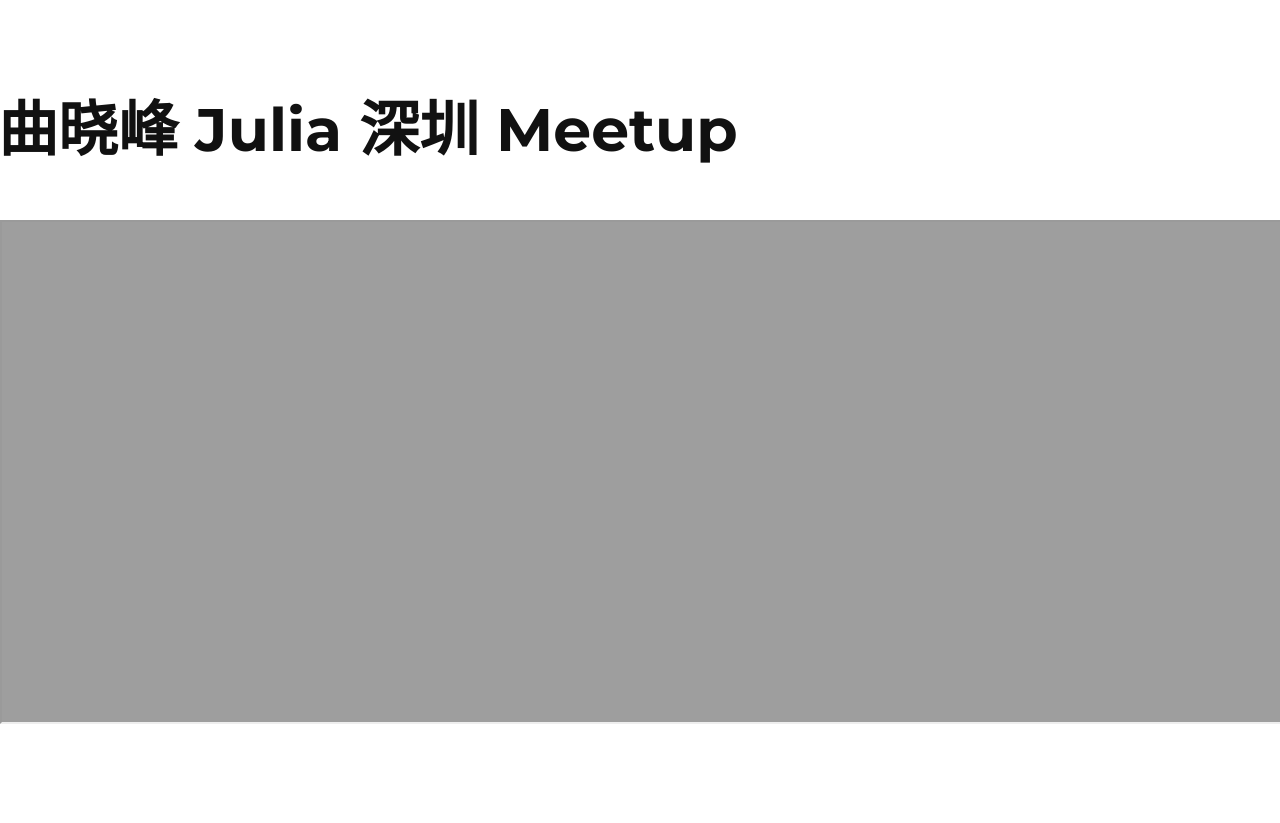
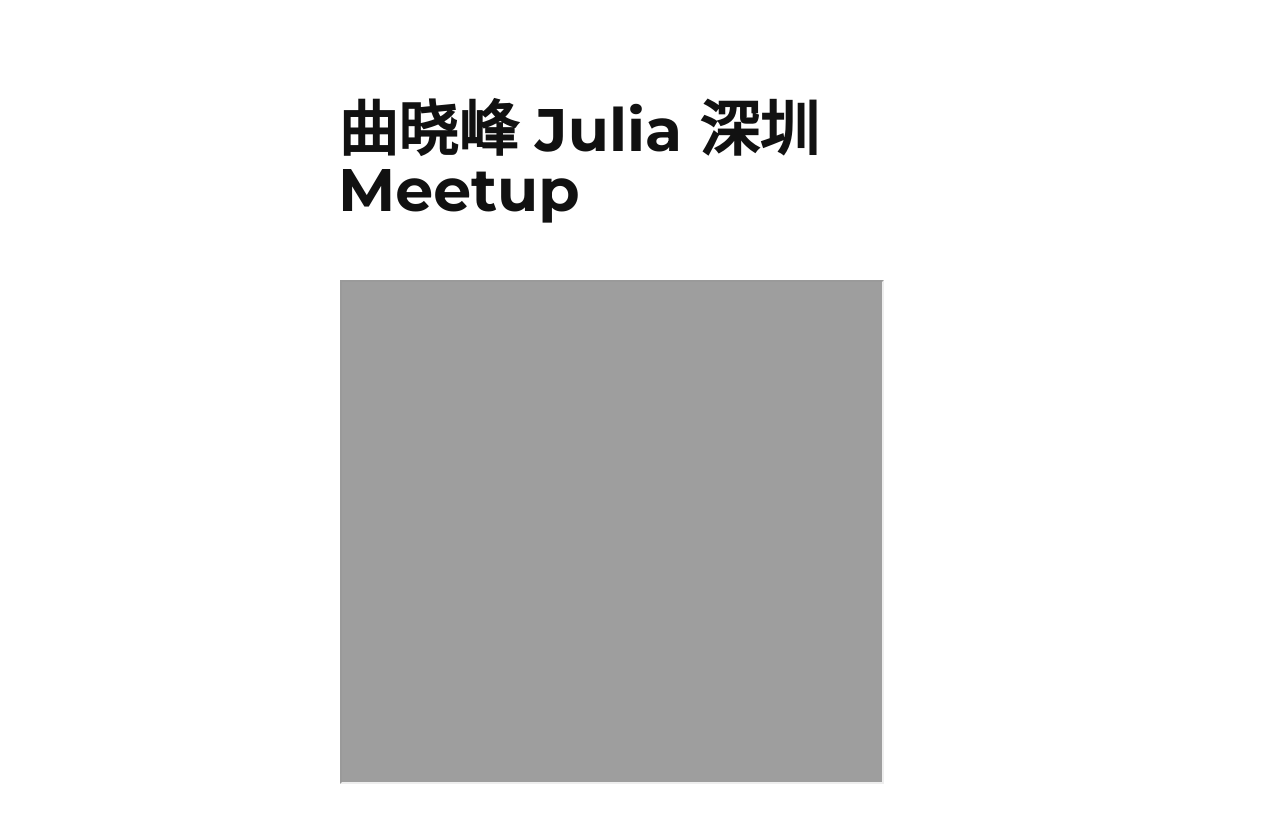
Before and after one commit to quxiaofeng/shenzhenmeetup.ml, a Jekyll site: the page built from index.md, in a window 1280 px wide. Shown: the top 823 px of the page. Built offline with Jekyll 4.4.1, drawn with Linux system fonts in a browser that asks for light colours; nearby versions of some CDN libraries.

Commit message:
Updated the layout
Signed-off-by: Xiaofeng QU <xiaofeng.qu.hk@ieee.org>

```diff
--- a/_layouts/pdf.html
+++ b/_layouts/pdf.html
@@ -11,7 +11,9 @@
 {% include head.html %}
 </head>
 <body>
+  <div class="container">
     {{ content }}
+  </div>
 {% include scripts.html %}
 </body>
 </html>
--- a/index.md
+++ b/index.md
@@ -4,4 +4,4 @@
 
 # 曲晓峰 Julia 深圳 Meetup
 
-<iframe src="{{ site.url }}/docs/julia-shenzhen-meetup-talk-by-quxiaofeng.pdf" width="100%" height="500"></iframe>
+<iframe src="{{ site.url }}/docs/julia-shenzhen-meetup-talk-by-quxiaofeng.pdf" width="90%" height="500"></iframe>
```
